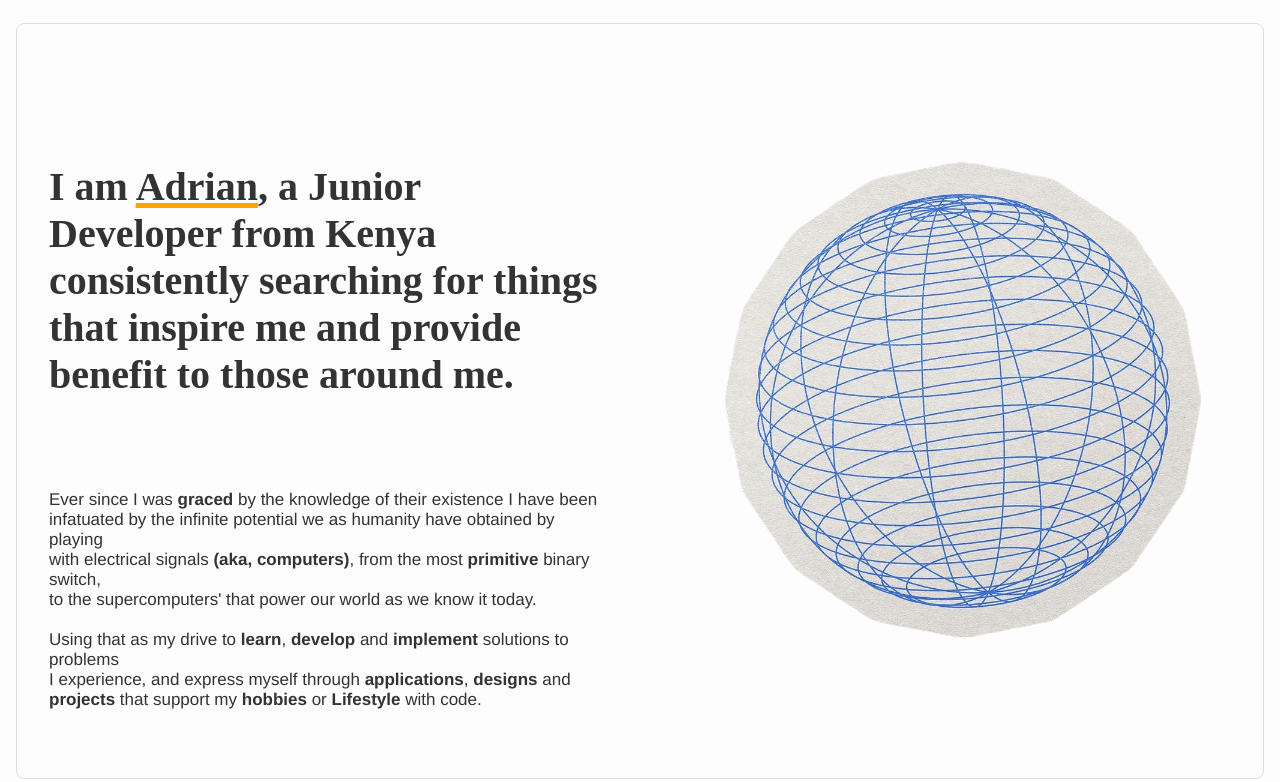
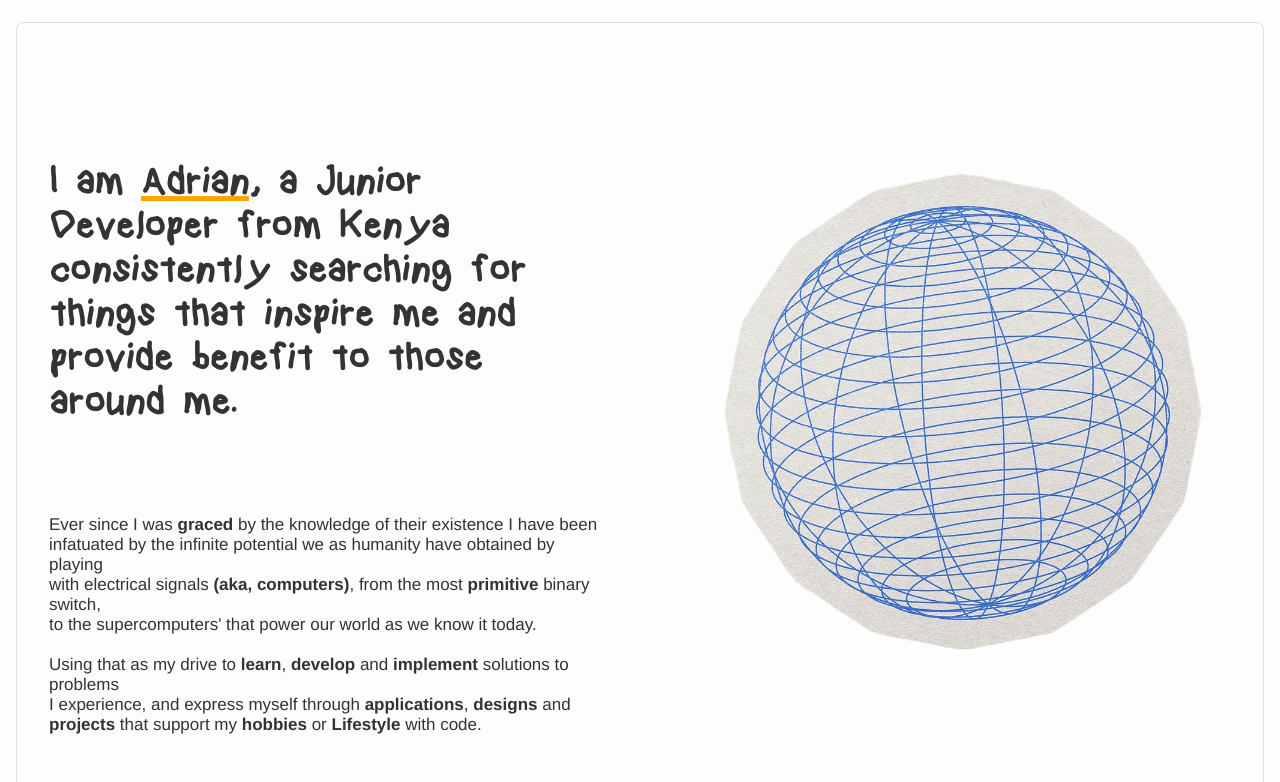
Before and after one commit to bamser3/personal-website, a plain HTML site: page index.html in a window 1280 px wide. Shown: the part 223-1005 px from the top of the page. Drawn offline with Linux system fonts and the light colour scheme; the site is published under a folder, as on GitHub Pages, so addresses that start at the root find nothing.

Commit message:
Fixing styling error due to relative paths

```diff
--- a/style.css
+++ b/style.css
@@ -244,7 +244,7 @@ a:hover {
 }
 @font-face {
     font-family: kindergarten;
-    src: url(/fonts/kindergarten.ttf) format('truetype');
+    src: url(fonts/kindergarten.ttf) format('truetype');
 }
 @font-face {
     font-family: helveticaPunk;
```
